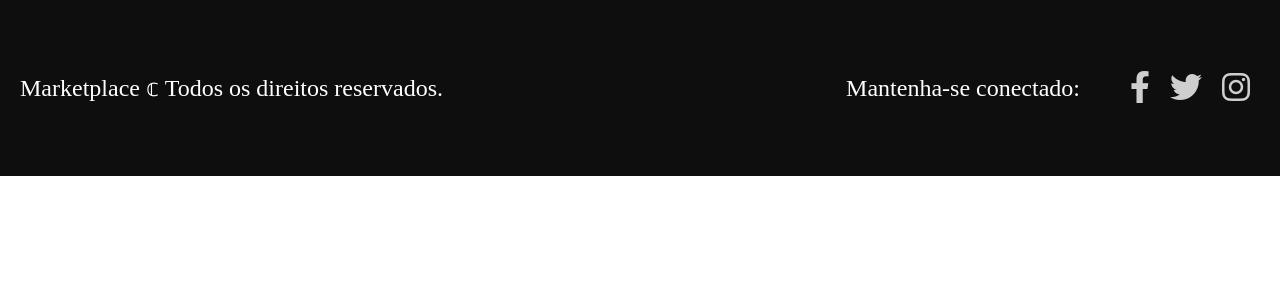
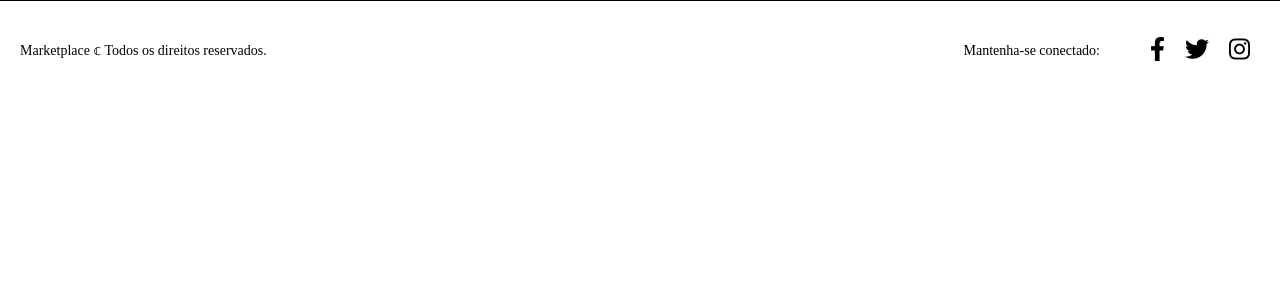
Before and after one commit to daasc/marketplace, a Nuxt app: page /home in a window 1280 px wide. Shown: the top 300 px of the page. Built offline with nearby package versions, Linux system fonts and the light colour scheme.

Commit message:
sc-38-criar-rodape

```diff
--- a/assets/scss/footer.scss
+++ b/assets/scss/footer.scss
@@ -1,12 +1,11 @@
-@import url(https://cdnjs.cloudflare.com/ajax/libs/font-awesome/6.1.0/css/all.min.css);
-
 /* Rodapé */
 footer {
     display: flex;
     flex-direction: column;
-    background-color: #0e0e0e;
-    padding: 50px 20px;
+    background-color: #fff;
+    padding: 20px 20px;
     align-items: center;
+    border-top: 1px solid;
 }
 
 footer ul {
@@ -19,20 +18,13 @@ footer ul li {
 }
 
 footer ul li a {
-    color: #fff;
-    font-size: 2rem;
-    opacity: 0.8;
-    transition: 0.4s;
-}
-
-footer ul li a:hover {
-    color: #ffff00;
-    opacity: 1;
+    color: #000;
+    font-size: 24px;
 }
 
 footer p {
-    color: #fff;
-    font-size: 1.35rem;
+    color: #000;
+    font-size: 14px;
 }
 
 footer .left {
@@ -43,7 +35,7 @@ footer .left {
 }
 
 footer .right {
-    margin-top: 30px;
+    margin-top: 10px;
     width: 50%;
     align-items: center;
     text-align: center;
@@ -60,11 +52,11 @@ footer .right {
     }
 
     footer p {
-        font-size: 1.5rem;
+        font-size: 14px;
     }
 
     footer ul li a {
-        font-size: 2rem
+        font-size: 24px
     }
 
     footer .left {
--- a/assets/scss/main.scss
+++ b/assets/scss/main.scss
@@ -1,3 +1,5 @@
+@import url(https://cdnjs.cloudflare.com/ajax/libs/font-awesome/6.1.0/css/all.min.css);
+
 body {
   margin: 0;
   padding: 0;
--- a/componets/FooterComponet.vue
+++ b/componets/FooterComponet.vue
@@ -16,11 +16,6 @@
 <script>
 export default {
     name: "FooterComponet",
-    data() {
-        return {
-
-        }
-    },
 }
 </script>
 <style lang="scss">
--- a/pages/home.vue
+++ b/pages/home.vue
@@ -6,10 +6,5 @@ import FooterComponet from "@/componets/FooterComponet.vue";
 export default {
     name: "HomePage",
     components: { FooterComponet },
-    data() {
-        return {
-
-        }
-    },
 }
 </script>
```
